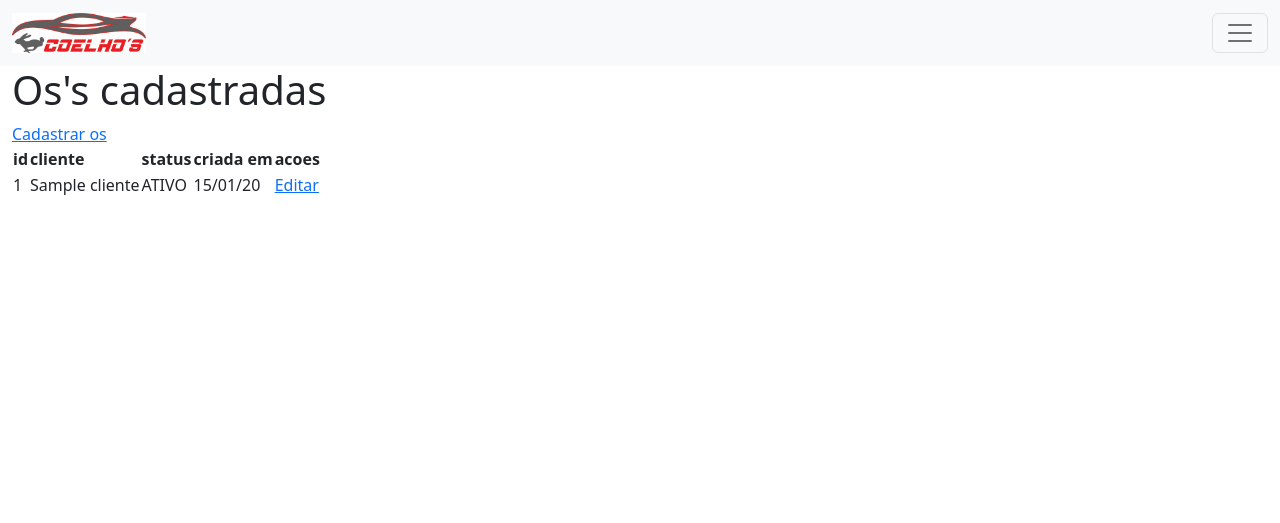
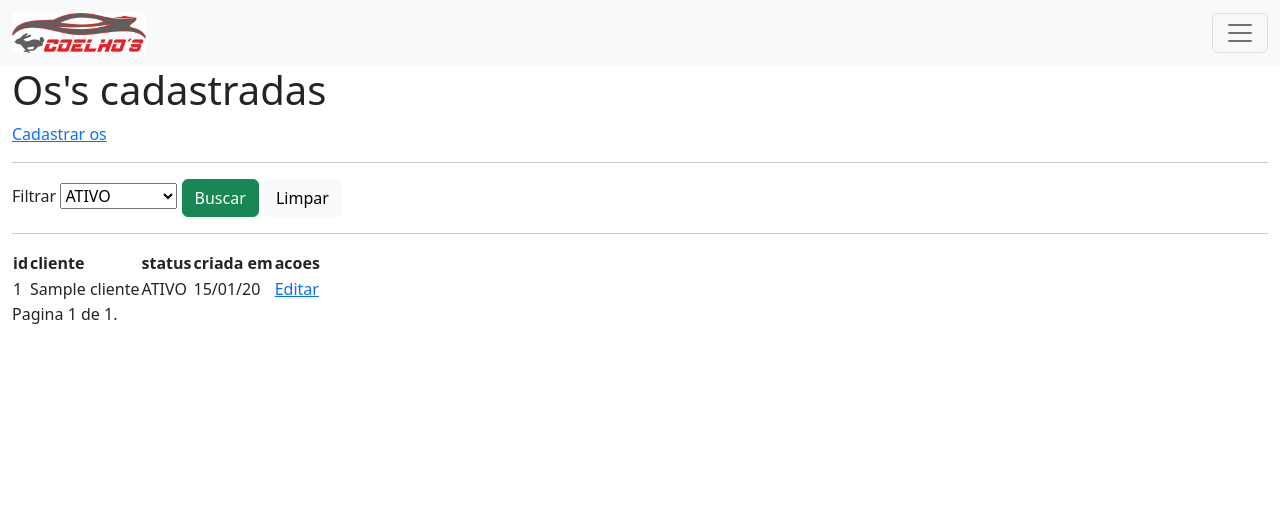
Before and after one commit to thomzera/car-mec, a Django app: page /os/ in a window 1280 px wide. Shown: the top 523 px of the page. Run offline with Django 4.2, Linux system fonts and the light colour scheme; a user stored in the database is signed in; tables that the repository leaves empty hold one stand-in row (values such as "Sample post"); some libraries are stand-ins or nearby versions.

Commit message:
feat: filtro de status na listagem de os

```diff
--- a/project/core/templates/core/pages/oss.html
+++ b/project/core/templates/core/pages/oss.html
@@ -7,6 +7,24 @@
 <h1>Os's cadastradas</h1>
 <a href="{% url 'cadastrar_os' %}">Cadastrar os</a>
 
+<hr>
+
+<form action="?" method="GET">
+    <label for="status">Filtrar</label>
+    <select name="status" id="status">
+        <option value="ATIVO">ATIVO</option>
+        <option value="AG PGTO">AG PGTO</option>
+        <option value="CANCELADO">CANCELADO</option>
+        <option value="FINALIZADO">FINALIZADO</option>
+        <option value="PAUSADO">PAUSADO</option>
+    </select>
+
+    <button type="submit" class="btn btn-success">Buscar</button>
+    <a href="{% url 'oss' %}" class="btn btn-light">Limpar</a>
+</form>
+
+<hr>
+
 <table>
     <tr>
         <th>id</th>
@@ -15,7 +33,7 @@
         <th>criada em</th>
         <th>acoes</th>
     </tr>
-    {% for os in oss %}
+    {% for os in object_list %}
     <tr>
         <td>{{os.id}}</td>
         <td>{{os.cliente}}</td>
@@ -29,4 +47,35 @@
     {% endfor %}
 </table>
 
+<!-- paginacao -->
+<div class="pagination">
+    <span class="step-links">
+        {% if page_obj.has_previous %}
+
+            {% if request.GET.status %}
+                <a href="?page=1&status={{request.GET.status}}">&laquo; primeira</a>
+                <a href="?page={{ page_obj.previous_page_number }}&status={{request.GET.status}}">voltar</a>
+            {% else %}
+                <a href="?page=1">&laquo; primeira</a>
+                <a href="?page={{ page_obj.previous_page_number }}">voltar</a>
+            {% endif %}
+
+        {% endif %}
+
+        <span class="current">
+            Pagina {{ page_obj.number }} de {{ page_obj.paginator.num_pages }}.
+        </span>
+
+        {% if page_obj.has_next %}
+            {% if request.GET.status %}
+                <a href="?page={{ page_obj.next_page_number }}&status={{request.GET.status}}">proxima</a>
+                <a href="?page={{ page_obj.paginator.num_pages }}&status={{request.GET.status}}">ultima &raquo;</a>
+            {% else %}
+                <a href="?page={{ page_obj.next_page_number }}">proxima</a>
+                <a href="?page={{ page_obj.paginator.num_pages }}">ultima &raquo;</a>
+            {% endif %}
+        {% endif %}
+    </span>
+</div>
+
 {% endblock content %}
--- a/project/core/views.py
+++ b/project/core/views.py
@@ -146,7 +146,6 @@ class RemoverItem(LoginRequiredMixin, DeleteView):
     success_url = reverse_lazy('itens')
 
 
-
 # ########## CRUD CLIENTE ###########
 class ListaClientes(LoginRequiredMixin, ListView):
     model = models.Cliente
@@ -162,6 +161,7 @@ class CadastrarCliente(LoginRequiredMixin, CreateView):
 
     def form_valid(self, form):
         return super(CadastrarCliente, self).form_valid(form)
+
 
 class VerCliente(LoginRequiredMixin, DetailView):
     model = models.Cliente
@@ -183,10 +183,25 @@ class RemoverCliente(LoginRequiredMixin, DeleteView):
     success_url = reverse_lazy('clientes')
 
 # ########## ORDEM DE SERVICO ###########
+
+
 class ListaOs(LoginRequiredMixin, ListView):
     model = models.OrdemServico
-    context_object_name = 'oss'
     template_name = 'core/pages/oss.html'
+    paginate_by = 2
+
+    def get_queryset(self):
+        status_name = self.request.GET.get('status')
+
+        if status_name:
+            oss = models.OrdemServico.objects.filter(
+                status=status_name
+            )
+        else:
+            oss = models.OrdemServico.objects.all()
+
+        return oss
+
 
 class CadastrarOs(LoginRequiredMixin, CreateView):
     model = models.OrdemServico
@@ -197,6 +212,7 @@ class CadastrarOs(LoginRequiredMixin, CreateView):
     def form_valid(self, form):
         return super(CadastrarOs, self).form_valid(form)
 
+
 class EditarOs(LoginRequiredMixin, UpdateView):
     model = models.OrdemServico
     fields = '__all__'
```
